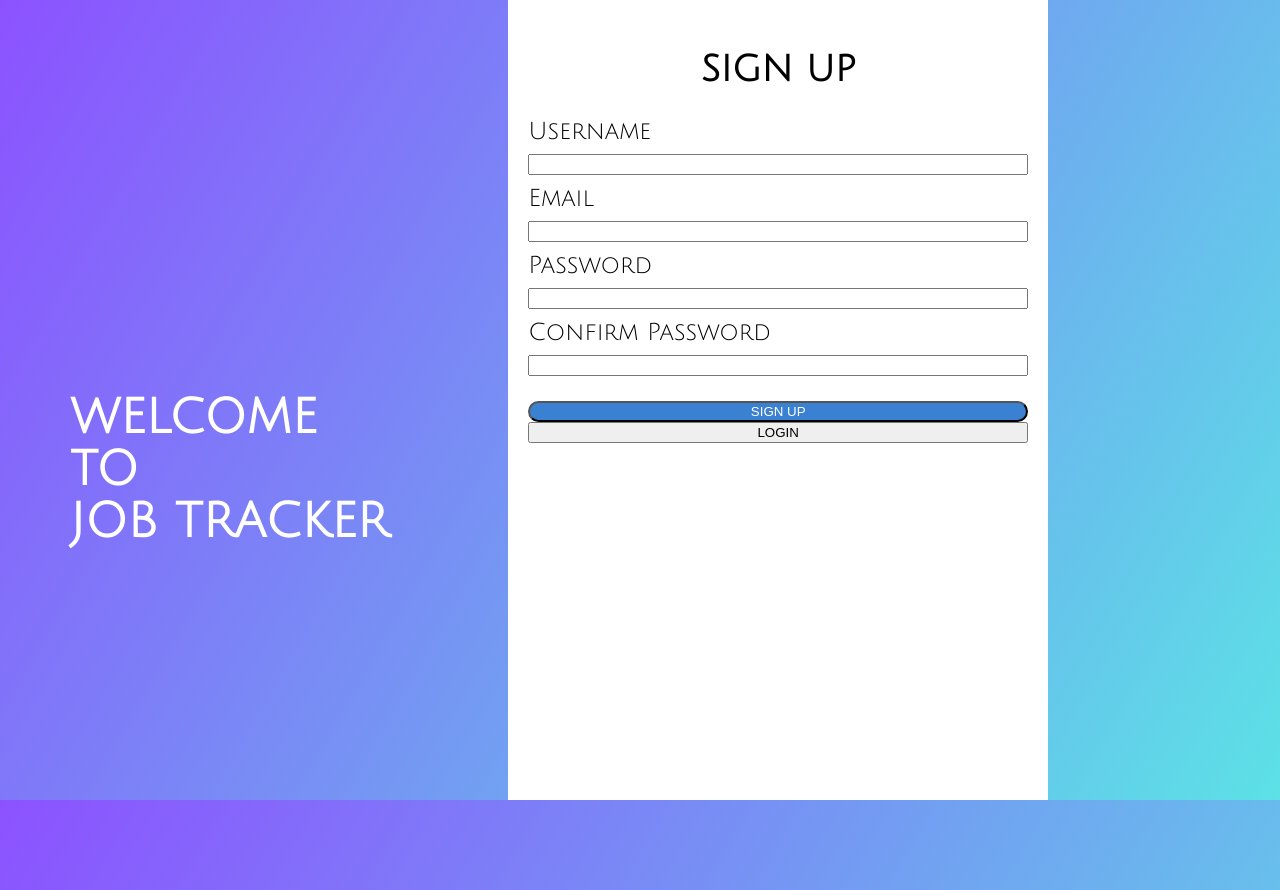
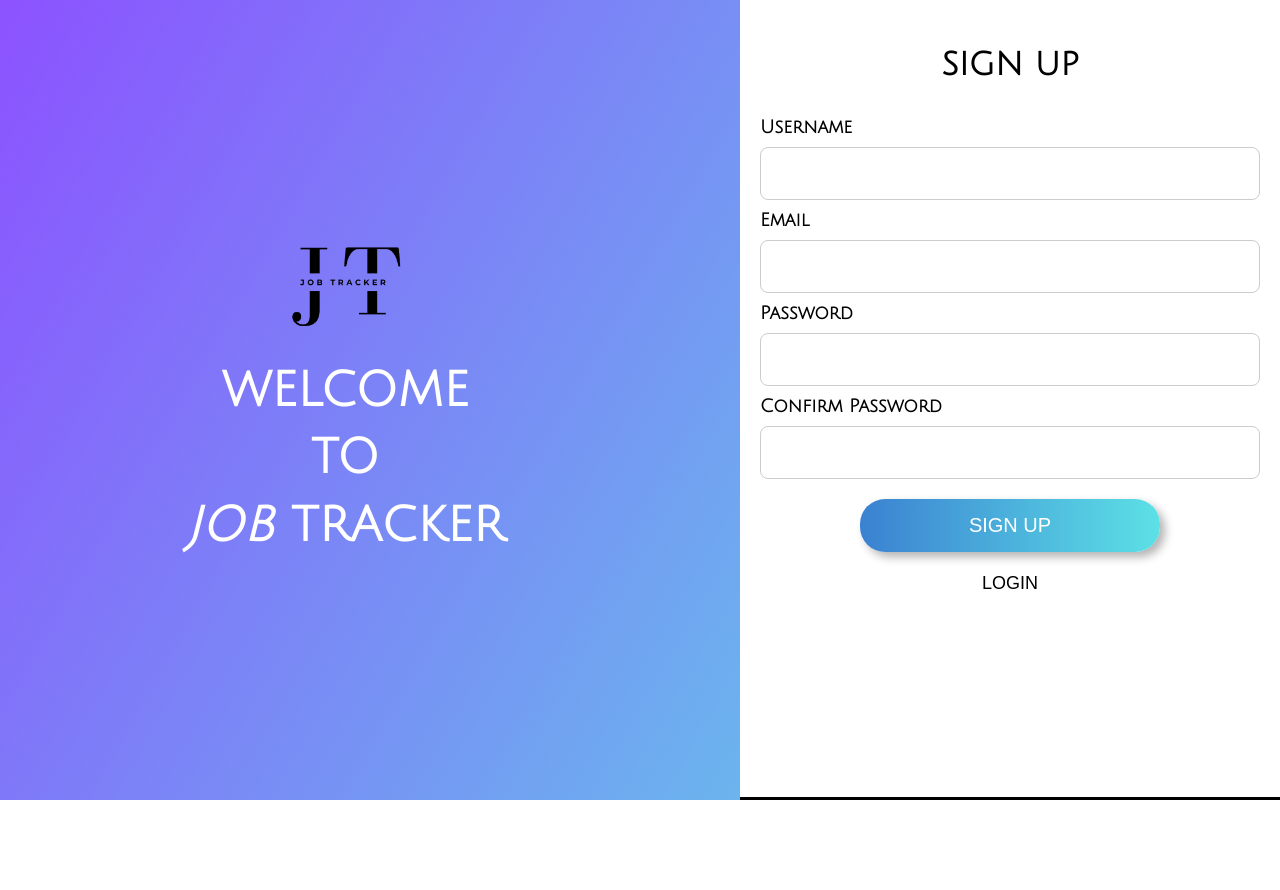
Before and after one commit to Nimesh04/Job-tracker, a Python web app: template templates/Sign_up.html in a window 1280 px wide. After the commit the page ends 800 px from the top, so only its background shows below. Run offline with Jinja, Linux system fonts and the light colour scheme; the template is opened without the code that fills it, so the values that code supplies are empty.

Commit message:
Finalized the login & sign up page and added Logo

```diff
--- a/styles/signup.css
+++ b/styles/signup.css
@@ -6,31 +6,40 @@
     background: linear-gradient(120deg, #8C52FF, #5CE1E6);
     height: 100vh;
     display: flex;
-    flex-direction: row;
     margin: 0;
     padding: 0;
 }
 
+.left-section {
+    flex: 1;
+    display: flex;
+    flex-direction: column;
+    align-items: center;
+    justify-content: center;
+    text-align: center;
+    padding: 50px;
+    color: white;
+}
+
+.logo{
+    width: 150px;
+}
 
 .main-title{
-    margin: 50px;
-    padding: 20px;
-    color: white;
-    align-items: center;
-    display: flex;
-    justify-content: center;
-    height: 100vh;
-    max-height: 1024px;
+    font-family: 48px;
+    line-height: 1.4;
+    margin-top: 0;
 }
 
 .signup-title{
-    display:flex;
-    justify-content: center;
-    margin-bottom: 24px;
+    font-size: 32px;
+    text-align: center;
+    margin-bottom: 25px;
 
 }
 
 .sign-up-form{
+    flex: 1;
     display: flex;
     flex-direction: column;
     background-color: white;
@@ -38,6 +47,7 @@
     padding: 20px;
     width: 100%;
     max-width: 500px;
+    border-bottom: 3px solid;
 }
 
 form{
@@ -46,25 +56,59 @@
 }
 
 form label{
-    margin:5px 0;
+    font-size: 18px;
+    font-weight: bold;
+    margin:10px 0 5px;
 }
 
-form input{
-    padding:1px;
-    margin: 5px 0;
-    height: 100%;
-    max-height: 73px;
+.input-field{
+    margin-top: 5px;
+    padding:15px;
+    border: 1px solid #ccc;
+    font-size: 18px;
+    border-radius: 8px;
+    outline: none;
+    transition: border 0.3s ease-in-out;
+}
+
+.input-field:focus {
+    border-color: #8C52FF;
+    box-shadow: 0 0 5px rgba(140, 82, 255, 0.5);
 }
 
 .signup-btn-container{
     display: flex;
     flex-direction: column;
+    align-items: center;
     margin-top: 20px;
 }
 
 .signup-btn{
-    border-radius: 24px;
-    background-color: #3B81D1;
+    width: 100%;
+    max-width: 300px;
+    padding: 15px 0;
+    border-radius: 25px;
+    background: linear-gradient(to right, #3B81D1, #5CE1E6);
     color: white;
-    box-shadow: 2px 7px 10px;
+    font-size: 20px;
+    border: none;
+    cursor: pointer;
+    box-shadow: 5px 5px 10px rgba(0, 0, 0, 0.3);
+    transition: all 0.3s ease-in-out;
 }
+
+.signup-btn:hover {
+    background: linear-gradient(to right, #2a5fa5, #47b5c6);
+    box-shadow: 5px 8px 15px rgba(0, 0, 0, 0.5);
+}
+
+.login-btn{
+    border: none;
+    font-size: 18px;
+    background: none;
+    margin-top: 20px;
+}
+
+.login-btn:hover {
+    color: #3B81D1;
+}
--- a/templates/Sign_up.html
+++ b/templates/Sign_up.html
@@ -9,29 +9,30 @@
         <title>Job Tracker</title>
         <link rel="stylesheet" href="/styles/global.css">
         <link rel="stylesheet" href="/styles/signup.css">
+        <link rel="shorcut icon" href="/Images/J-removebg.png">
     </head>
 
     <body>
-        <div>
-            <h1 class="main-title"> WELCOME <br> TO <br> JOB TRACKER </h1>
+        <div class="left-section">
+            <img class="logo" src="/Images/J-removebg.png">
+            <h1 class="main-title"> WELCOME <br> TO <br><i>JOB</i> TRACKER</h1>
         </div>
 
 
-
         <div class="sign-up-form">
-            <h2 class="signup-title"> SIGN UP </h2>
+            <h2 class="signup-title">SIGN UP</h2>
                 <form>
                     <label for="signup-username">Username</label>
-                    <input type="text" id="signup-username" class="username">
+                    <input type="text" id="signup-username" class="input-field">
 
                     <label for="signup-email">Email</label>
-                    <input type="email" id="signup-email">
+                    <input type="email" id="signup-email" class="input-field">
 
-                    <label>Password</label>
-                    <input type="password" class="signup-password">
+                    <label for="signup-password">Password</label>
+                    <input type="password" id="signup-password" class="input-field">
 
-                    <label>Confirm Password</label>
-                    <input type="password" class="signup-password">
+                    <label for="signup-confirm-password">Confirm Password</label>
+                    <input type="password" id="signup-confirm-password" class="input-field">
 
 
                     <div class="signup-btn-container">
--- a/templates/index.html
+++ b/templates/index.html
@@ -9,6 +9,7 @@
         <link href="https://fonts.googleapis.com/css2?family=Julius+Sans+One&display=swap" rel="stylesheet">
         <title>Job Tracker</title>
         <link rel="stylesheet" href="/styles/global.css">
+        <link rel="shorcut icon" href="/Images/J-removebg.png">
     </head>
 
     <body>
```
Also changed, not shown: styles/login.css (+31 -10 lines), templates/login_page.html (+7 -3 lines), Images/J-removebg-preview.png (added), Images/J-removebg.png (added).
